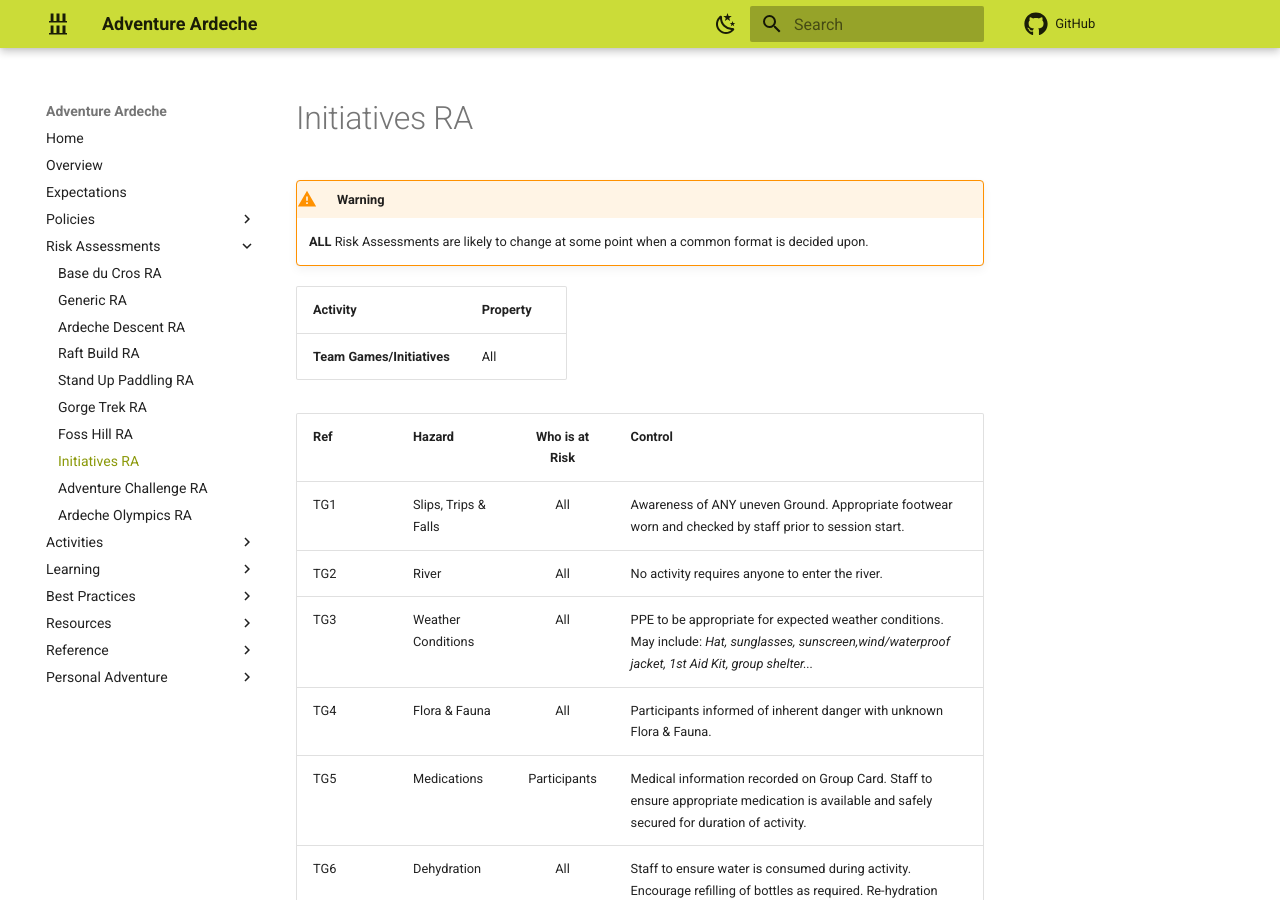
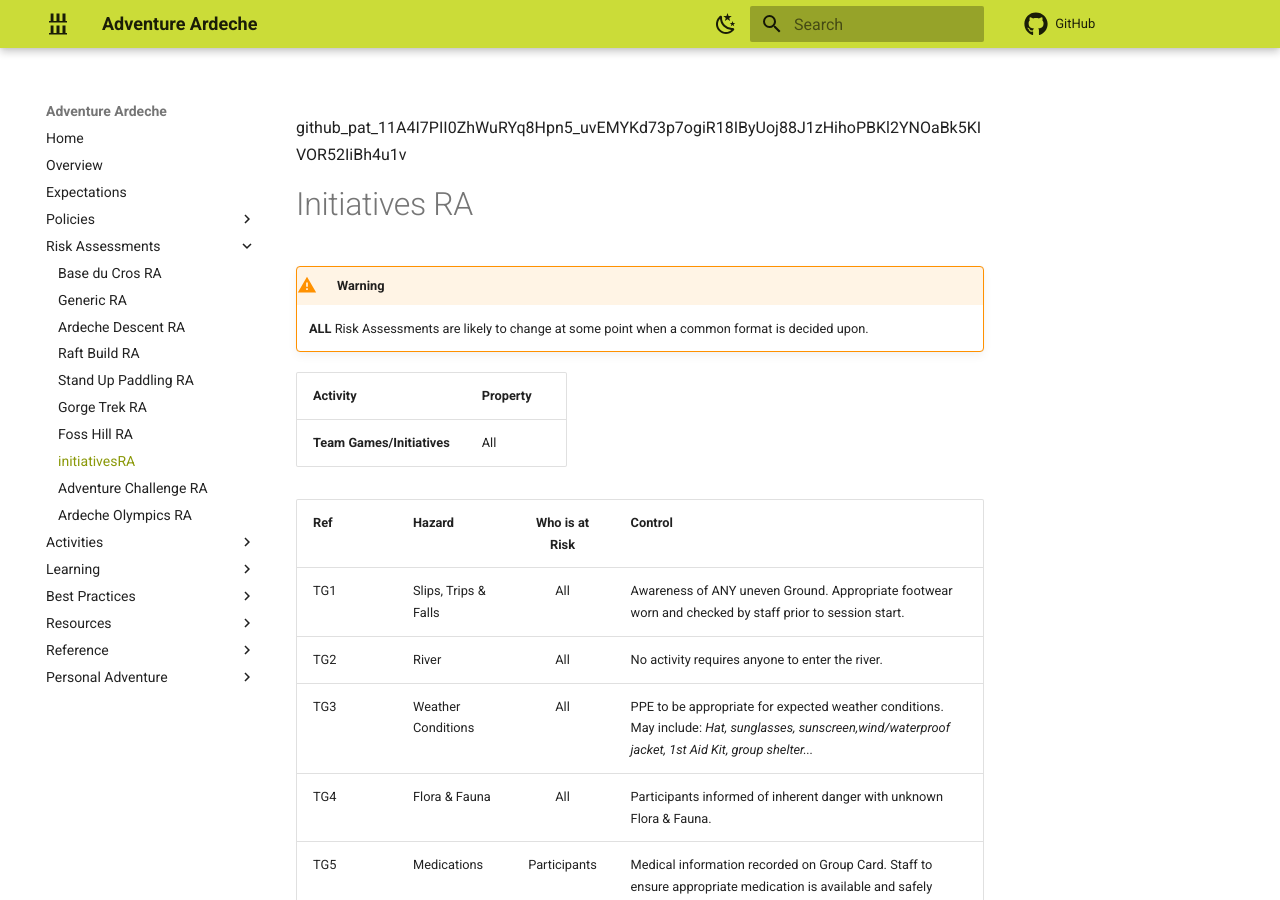
Before and after one commit to Matt-Adventure-Ardeche/staffhandbook, an MkDocs documentation site: the page built from docs/risk-assessments/initiativesRA.md, in a window 1280 px wide and 900 px high. Built offline with MkDocs 1.6.1 and Material for MkDocs 9.7.7, drawn with Linux system fonts in a browser that asks for light colours; comment, search, counter and statistics services are not loaded.

Commit message:
initiativesRA

```diff
--- a/docs/risk-assessments/initiativesRA.md
+++ b/docs/risk-assessments/initiativesRA.md
@@ -1,3 +1,4 @@
+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
 # Initiatives RA
 
 !!! warning
```
